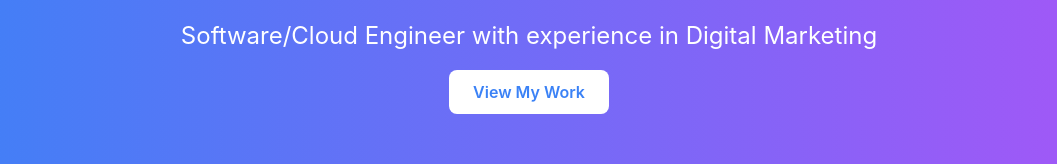
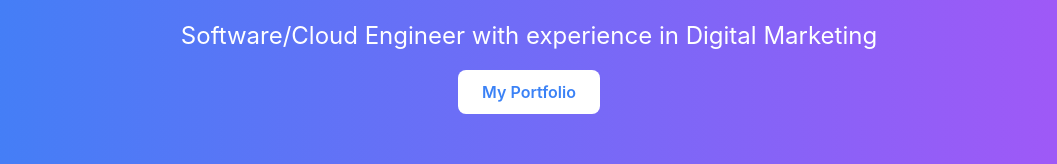
Before and after one commit to bodefavour/bodefh, a React (Create React App) app: page / in a window 1280 px wide. Shown: the part 484-648 px from the top of the page, without its empty margins (111-1168 px from the left). Built offline with nearby package versions, Linux system fonts and the light colour scheme.

Commit message:
Update Hero.tsx

```diff
--- a/src/components/Hero.tsx
+++ b/src/components/Hero.tsx
@@ -19,7 +19,7 @@ const Hero: React.FC = () => {
           href="#portfolio"
           className="bg-white text-blue-500 font-semibold px-6 py-3 rounded-lg transition hover:bg-blue-500 hover:text-white"
         >
-          View My Work
+          My Portfolio
         </a>
       </div>
           </div>
```
